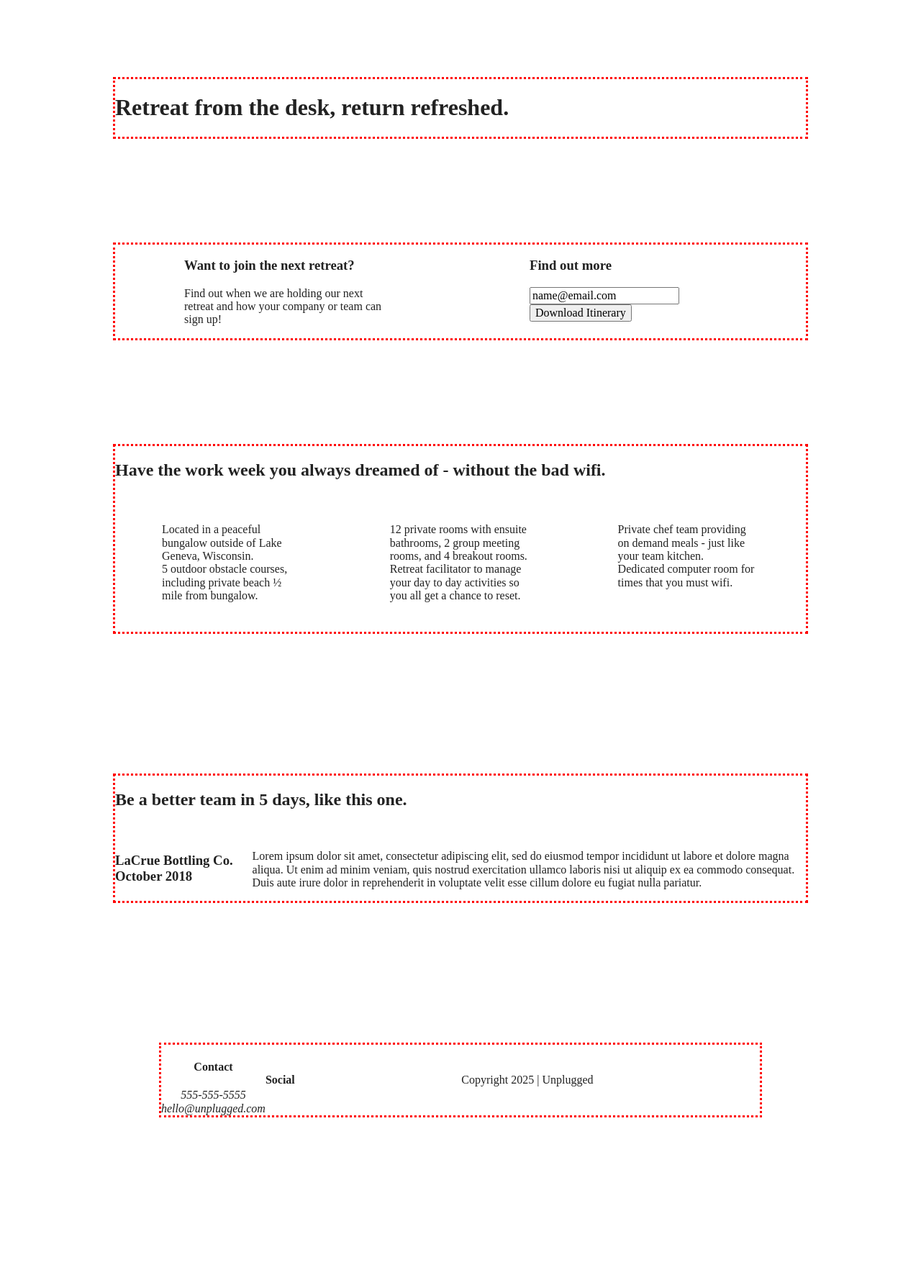
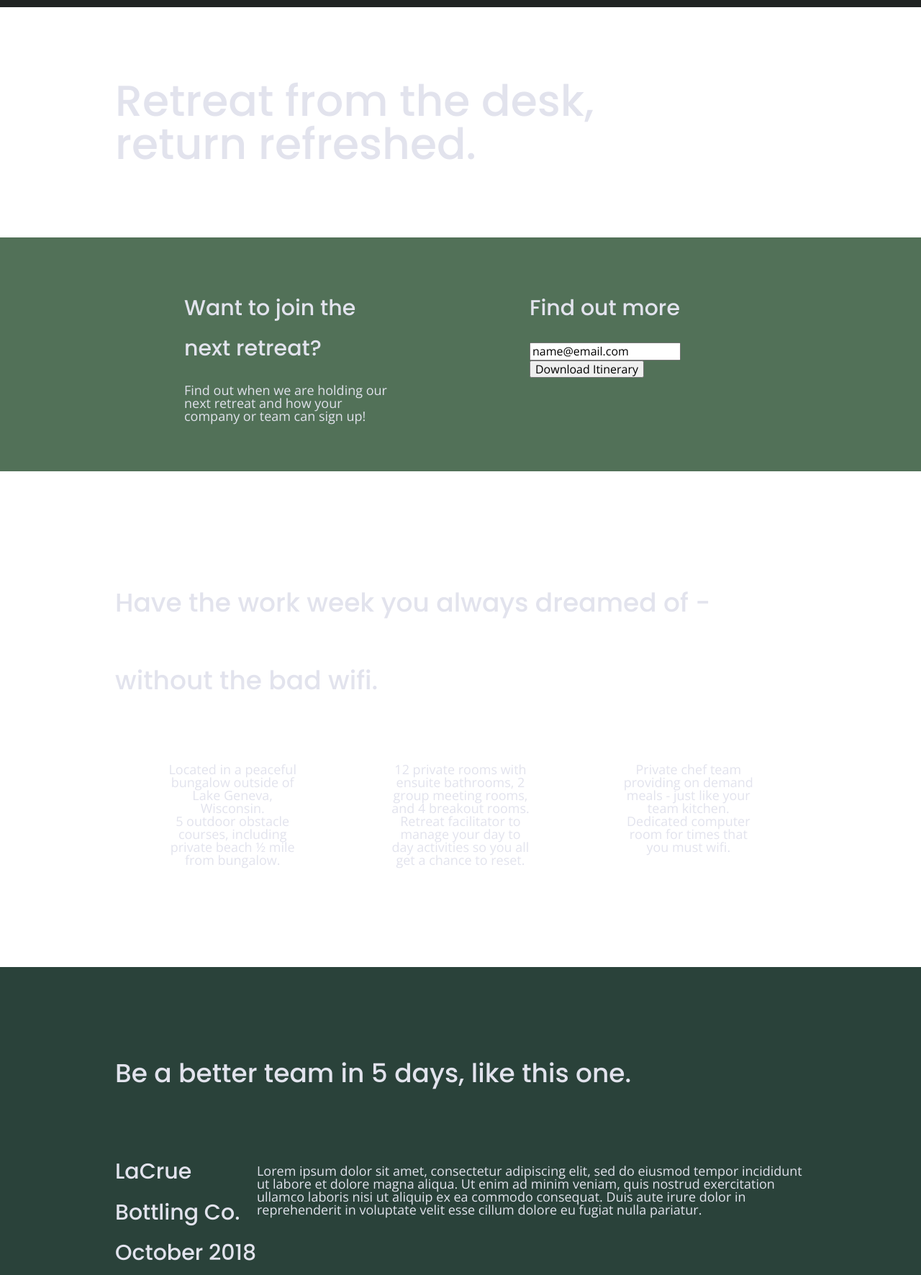
Before and after one commit to laurenferguson023/unplugged, a website built with Parcel: page index.html in a window 1280 px wide. Shown: the part 128-1900 px from the top of the page at 72% size. Before the commit the page ends 1778 px from the top, so only its background shows below. Built offline with nearby package versions, Linux system fonts and the light colour scheme; files whose address does not match are found by name.

Commit message:
Added Styles

```diff
--- a/css/main.css
+++ b/css/main.css
@@ -86,8 +86,57 @@
 /* ==========================================================================
    Author's custom styles
    ========================================================================== */
+
+/*----General Styles ----*/
+
+html {
+  font-size: 1rem;
+}
+
+body {
+  font-family: 'Open Sans', sans-serif;
+  font-size: 1em;
+  text-align: left;
+  color: #e2e3ed;
+}
+
+ul,
+ol {
+  list-style-type: none;
+  margin: 0;
+  padding: 0;
+}
+
+a {
+  color: #e2e3ed;
+  text-decoration: none;
+}
+
+h2 {
+  font-family: 'Poppins', sans-serif;
+  font-weight: 500;
+  font-size: 1.875em;
+}
+
+h3,
+h4 {
+  font-family: 'Poppins', sans-serif;
+  font-weight: 500;
+  font-size: 1.125em;
+  margin: 20px 0;
+}
+
+p {
+  font-size: 0.875em;
+  line-height: 1.285em;
+}
+
+address {
+  font-style: normal;
+}
+
 .content-wrapper{
-  outline: 3px dotted red;
+  /*outline: 3px dotted red;*/
   width: 90%;
   margin: 50px 0;
 }
@@ -98,6 +147,7 @@
   display: flex;
   justify-content: center;
   padding: 15px 0;
+  background-color: #202322;
 }
 
 header .content-wrapper {
@@ -112,10 +162,12 @@
   width:100%;
   height: 1px;
   margin: 10px 0 20px 0;
+  color: #3a3a3a;
 }
 
 header nav {
   width: 60%;
+  text-transform: uppercase;
 
 }
 
@@ -125,11 +177,16 @@
   width: 100%;
 }
 
+header nav ul li {
+  font-size: 1.125em;
+}
+
 footer {
   display: flex;
   flex-direction: column;
   align-items: center;
   text-align: center;
+  background-color: #202322;
 }
 
 footer p {
@@ -170,11 +227,45 @@
   justify-content: center;
 }
 
+.hero-area h1 {
+  font-family: 'Poppins', Arial, Helvetica, sans-serif;
+  font-size: 2.25em;
+  font-weight: 500;
+  line-height: 1.2;
+}
+
 /* Aside */
 
 aside {
   display: flex;
   justify-content: center;
+  background-color: #527158;
+}
+
+aside .form {
+  margin-top: 30px;
+}
+
+input [type=text] {
+  box-sizing: border-box;
+  width: 100%;
+  color: #2a423a;
+  font-style: italic;
+  padding: 1em;
+}
+
+input [type=button] {
+  width: 100%;
+  padding: 20px 0;
+  margin-top: 20px;
+  background-color: #2a423a;
+  font-family: 'Poppins', Arial, Helvetica, sans-serif;
+  font-weight: 500;
+  font-size: 1.125em;
+  color: #e2e3ed;
+  border: none;
+  text-align: center;
+  text-transform: uppercase;
 }
 
 /* Features */
@@ -203,6 +294,7 @@
 
 .features p {
   margin: 0;
+  text-align: center;
 }
 
 /* Reviews */
@@ -210,10 +302,12 @@
 .reviews {
   display: flex;
   justify-content: center;
+  background: #2a423a;
 }
 
 .reviews h2 {
   margin-bottom: 40px;
+  line-height: 1;
 }
 
 .reviews h3 {
@@ -226,11 +320,13 @@
 .mission {
   display: flex;
   justify-content: center;
+  background-color: #527158;
 }
 
 .contact-section {
   display: flex;
   justify-content: center;
+  background-color: #2a423a;
 }
 
 .contact-content p {
@@ -243,6 +339,7 @@
 .faq {
   display: flex;
   justify-content: center;
+  background-color: #527158;
 }
 
 .faq .content-wrapper{
@@ -255,10 +352,15 @@
 
 .faq h2 {
   margin-bottom: 40px;
+  line-height: 1;
 }
 
 .faq-content{
   margin-bottom: 50px;
+}
+
+.faq-content h4 {
+  line-height: 1.333;
 }
 
 
@@ -355,6 +457,18 @@
   /*Tablet styles here*/
 
   /*General Styles*/
+
+  h2 {
+    font-size: 2em;
+    line-height: 3em;
+  }
+
+  h3 {
+    font-size: 1.5em;
+    line-height: 1.875em;
+  }
+
+
   .content-wrapper {
     max-width: 640px;
     margin: 100px 0;
@@ -370,6 +484,10 @@
     justify-content: space-between;
   }
 
+  header figure {
+    width: 30%;
+  }
+
   header nav {
     width: 20%;
   }
@@ -383,6 +501,11 @@
   }
 
   /*Hero Area*/
+  .hero-area h1 {
+    font-size: 3em;
+    line-height: 1;
+    margin: 0;
+  }
 
   /*Aside*/
   aside .content-wrapper{
@@ -399,6 +522,10 @@
   }
 
   /*Features*/
+
+  .featuers h2{
+    margin-bottom: 20px;
+  }
 
   .features article {
     display: flex;
@@ -417,8 +544,17 @@
     justify-content: space-between;
   }
 
+  .review h2 {
+    width: 85%;
+  }
+
   .reviews article div {
     width: 49%;
+  }
+
+  .reviews h3 {
+    width: 75%;
+    margin: 0;
   }
 
   /*Footer*/
@@ -426,14 +562,24 @@
     width: 65%;
   }
 
-  .footer-content {
+  footer .footer-content {
     display: flex;
     justify-content: space-between;
     align-items: center;
+    flex-direction: row;
   }
 
   footer .contact {
     margin-bottom: 0;
+  }
+
+  footer h4 {
+    font-size: 1.5em;
+    margin-bottom: 40px;
+  }
+
+  footer p {
+    line-height: 1.285;
   }
 
   footer .copyright {
@@ -476,6 +622,12 @@
   .faq h2 {
     width: 100%;
   }
+
+  .faq h4,
+  .faq p {
+    font-size: 0.875em;
+    line-height: 1.125;
+  }
 }
 
 @media only screen and (min-width: 1200px) {
@@ -491,9 +643,24 @@
     padding: 15px 0;
   }
 
+  h2 {
+    font-size: 2.25em;
+  }
+
+  h3,
+  h4 {
+    font-size: 1.875em;
+  }
+
+  p {
+    font-size: 1.125em;
+    line-height: 1.333;
+  }
+
   /*Hero Area*/
   .hero-area h1 {
     width: 80%;
+    font-size: 3.75em;
   }
 
   /*Aside*/
@@ -504,6 +671,10 @@
   aside .content-wrapper .form-description,
   aside .content-wrapper .form {
     width: 30%;
+  }
+
+  .form-description p {
+    font-size: 1.125em;
   }
 
   /*Features*/
@@ -518,8 +689,16 @@
 
   /*Reviews*/
 
+  .reviews h2 {
+    padding-bottom: 50px;
+  }
+
   .reviews article div {
     width: 42%;
+  }
+
+  footer h4 {
+    font-size: 1.875em;
   }
 
   /*----About Page */
@@ -529,10 +708,21 @@
     width: 95%;
   }
 
+  .contact-content h4 {
+    font-size: 1.875em;
+  }
+
   /*-----FAQ Page -------*/
 
   .faq h2 {
     width: 100%;
+    font-size: 3em;
+  }
+
+  .faq h4,
+  p {
+    font-size: 1.125em;
+    line-height: 1;
   }
 }
 
--- a/index.html
+++ b/index.html
@@ -18,6 +18,11 @@
 
   <link rel="stylesheet" href="css/normalize.css">
   <link rel="stylesheet" href="css/main.css">
+
+  <!--Google Fonts-->
+  <link rel="preconnect" href="https://fonts.googleapis.com">
+  <link rel="preconnect" href="https://fonts.gstatic.com" crossorigin>
+  <link href="https://fonts.googleapis.com/css2?family=Open+Sans:ital,wght@0,300..800;1,300..800&family=Poppins:ital,wght@0,100;0,200;0,300;0,400;0,500;0,600;0,700;0,800;0,900;1,100;1,200;1,300;1,400;1,500;1,600;1,700;1,800;1,900&display=swap" rel="stylesheet">
 
   <meta name="theme-color" content="#fafafa">
 </head>
```
Also changed, not shown: about/index.html (+6 -0 lines), faq/index.html (+6 -0 lines).
